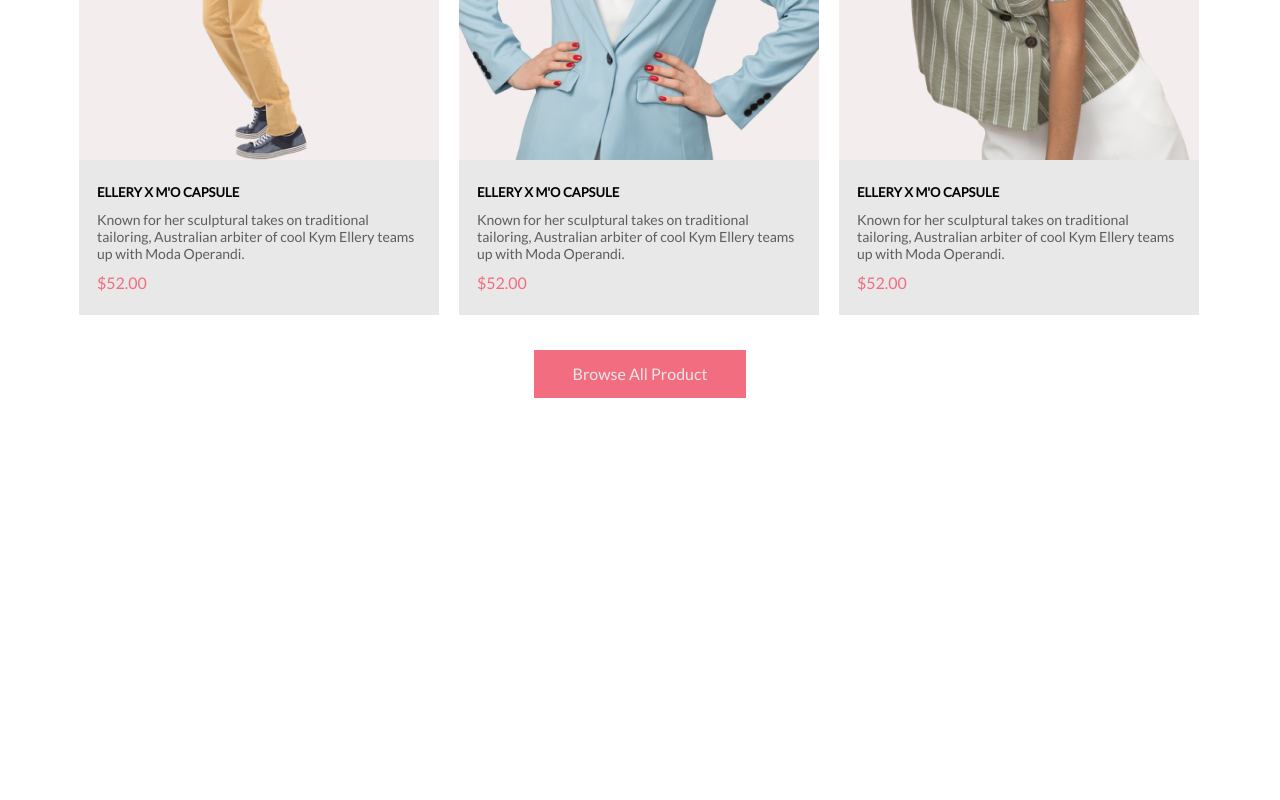
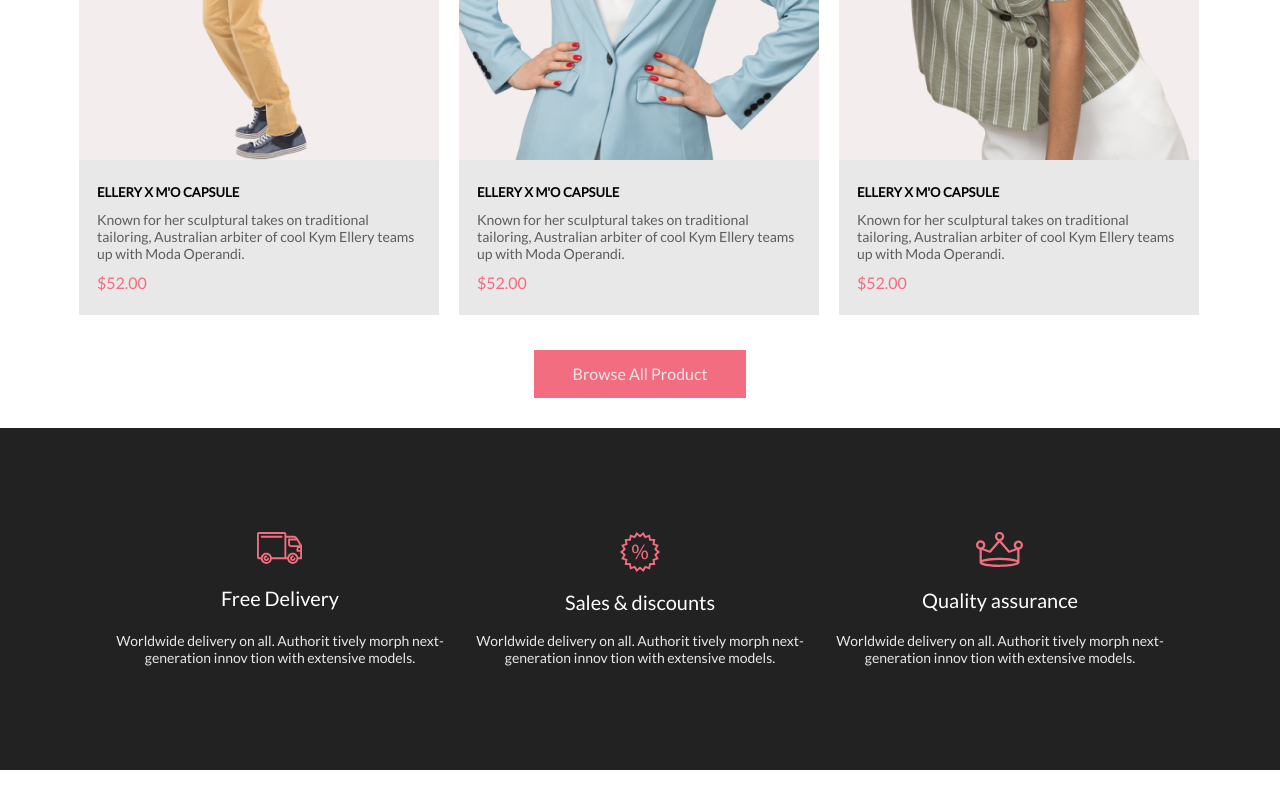
Before and after one commit to kbaltsevich/Layout_Shop, a plain HTML site: page index.html in a window 1280 px wide. Shown: the part 2395-3195 px from the top of the page. Before the commit the page ends 2823 px from the top, so only its background shows below. Drawn offline with Linux system fonts and the light colour scheme.

Commit message:
feat:add feature section

```diff
--- a/index.html
+++ b/index.html
@@ -223,6 +223,27 @@
           </div>
         </div>
       </section>
+      <section class="feature">
+        <div class="container">
+          <div class="feature__cards">
+            <div class="feature__card">
+              <img src="./img/feature/1.svg" alt="img" class="feature__img">
+              <span class="feature__title">Free Delivery</span>
+              <span class="feature__text">Worldwide delivery on all. Authorit tively morph next-generation innov tion with extensive models.</span>
+            </div>
+            <div class="feature__card">
+              <img src="./img/feature/2.svg" alt="img" class="feature__img">
+              <span class="feature__title">Sales & discounts</span>
+              <span class="feature__text">Worldwide delivery on all. Authorit tively morph next-generation innov tion with extensive models.</span>
+            </div>
+            <div class="feature__card">
+              <img src="./img/feature/3.svg" alt="img" class="feature__img">
+              <span class="feature__title">Quality assurance</span>
+              <span class="feature__text">Worldwide delivery on all. Authorit tively morph next-generation innov tion with extensive models.</span>
+            </div>
+          </div>
+        </div>
+      </section>
     </main>
   </body>
 </html>
--- /dev/null
+++ b/style/scss/_feature.scss
@@ -0,0 +1,38 @@
+.feature{
+    width: 100%;
+    margin: 30px 0;
+    padding: 104px 0;
+    background-color: $dark;
+
+    &__cards{
+        display: flex;
+        justify-content: center;
+        align-items: center;
+    }
+
+    &__card{
+        width: 360px;
+        height: 134px;
+        display: flex;
+        flex-direction: column;
+        align-items: center;
+        justify-content: space-between;
+    }
+
+    &__title{
+        font-style: normal;
+        font-weight: normal;
+        font-size: 19.96px;
+        line-height: 24px;
+        color: $white;
+    }
+
+    &__text{
+        font-style: normal;
+        font-weight: 300;
+        font-size: 13.972px;
+        line-height: 17px;
+        text-align: center;
+        color: $gray;
+    }
+}
--- a/style/style.scss
+++ b/style/style.scss
@@ -26,4 +26,6 @@
 
 @import './scss/offer';
 
-@import './scss/production'
+@import './scss/production';
+
+@import './scss/feature';
```
Also changed, not shown: img/feature/1.svg (added), img/feature/2.svg (added), img/feature/3.svg (added), style/style.css, 1 other file.
